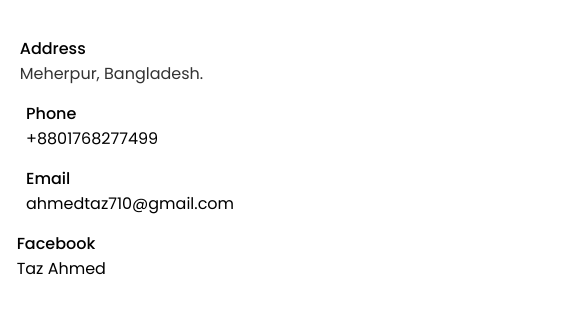
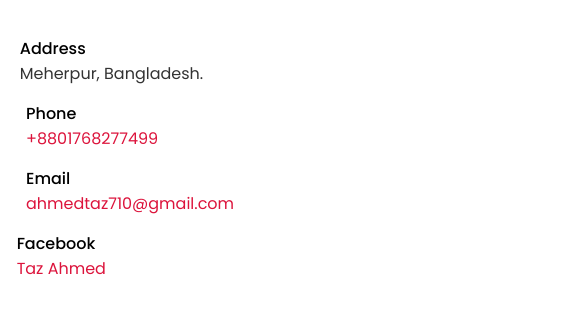
Before and after one commit to tazahmed710/portfolio, a plain HTML site: page index.html in a window 1280 px wide. Shown: the part 2265-2595 px from the top of the page, 699-1280 px from the left. Drawn offline with nearby package versions, Linux system fonts and the light colour scheme.

Commit message:
Update index.html

```diff
--- a/index.html
+++ b/index.html
@@ -135,8 +135,8 @@
                             <i class="fas fa-phone-alt"></i>
                             <div class="info">
                                 <div class="head">Phone</div>
-                                <div class="sub-title"><a href="tel:+880 1768 277 499"
-                                        rel="noopener noreferrer">+8801768277499</a></div>
+                                <div class="sub-title"><a href="tel:+880 1768 277 499" rel="noopener noreferrer"
+                                        style="color: #DC143C;">+8801768277499</a></div>
                             </div>
                         </div>
 
@@ -144,8 +144,8 @@
                             <i class="fas fa-envelope"></i>
                             <div class="info">
                                 <div class="head">Email</div>
-                                <div class="sub-title"><a <a
-                                        href="mailto:ahmedtaz710@gmail.com">ahmedtaz710@gmail.com</a></div>
+                                <div class="sub-title"><a href="mailto:ahmedtaz710@gmail.com"
+                                        style="color: #DC143C;">ahmedtaz710@gmail.com</a></div>
                             </div>
                         </div>
                         <div class="row">
@@ -155,7 +155,8 @@
                                 <div class="head"><a href="https://www.facebook.com/taz.ahmed.108889" target="_blank"
                                         rel="noopener noreferrer">Facebook</a></div>
                                 <div class="sub-title"><a href="https://www.facebook.com/taz.ahmed.108889"
-                                        target="_blank" rel="noopener noreferrer">Taz Ahmed</a></div>
+                                        target="_blank" rel="noopener noreferrer" style="color: #DC143C;">Taz Ahmed</a>
+                                </div>
                             </div>
                         </div>
                     </div>
```
